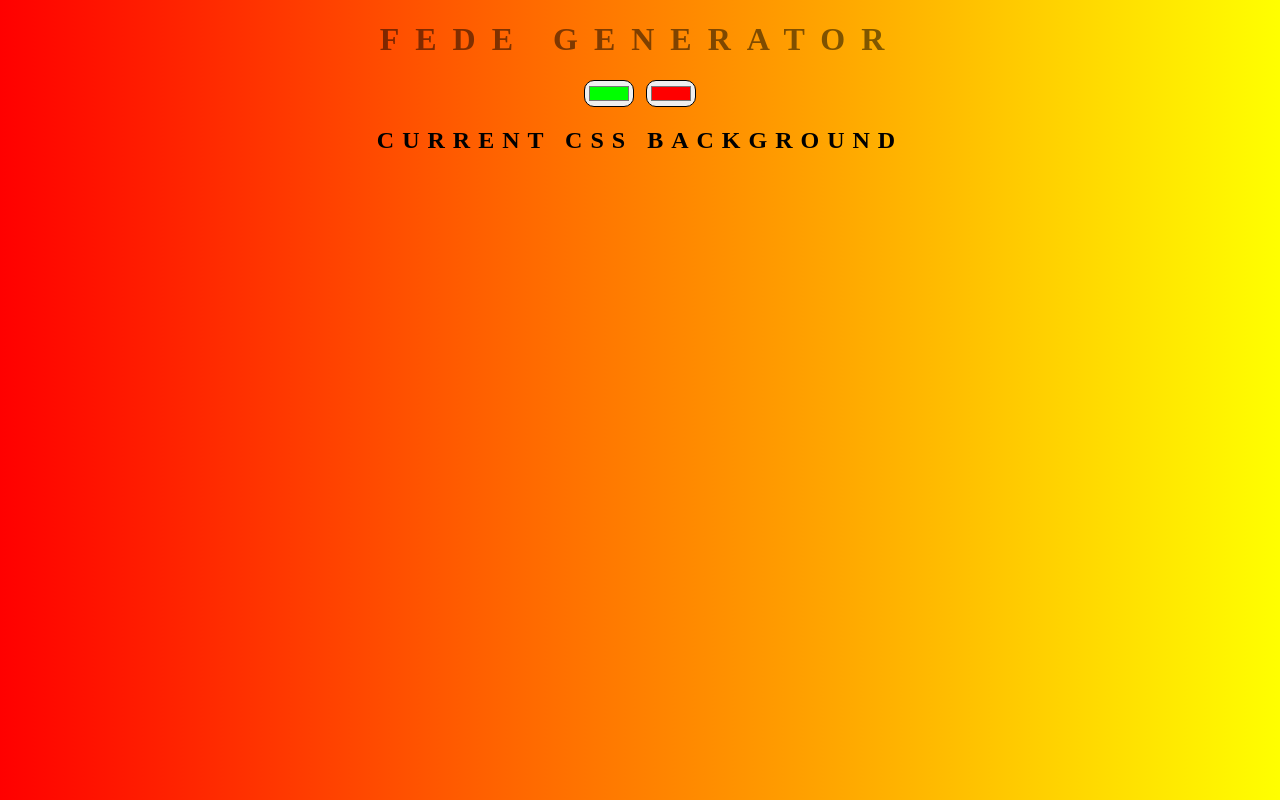
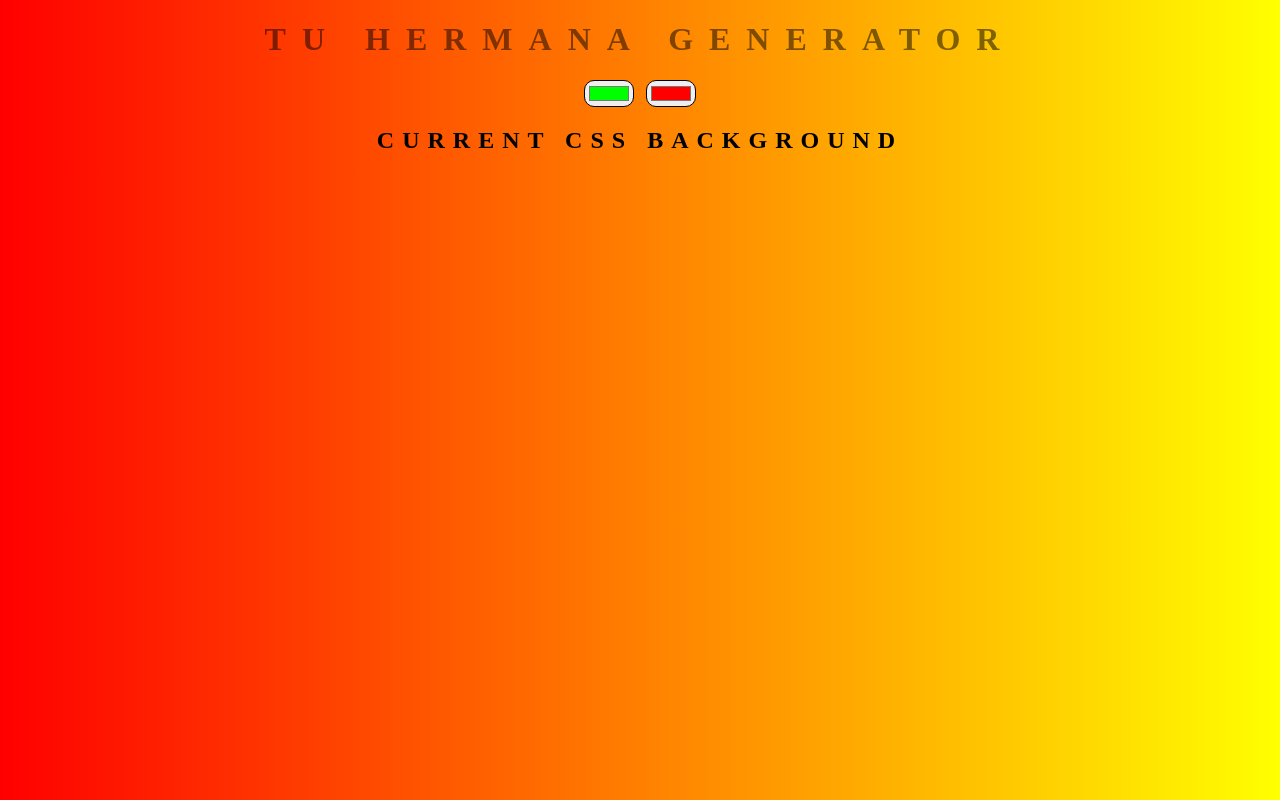
Before and after one commit to fede1817/background, a plain HTML site: page index.html in a window 1280 px wide. Drawn offline with Linux system fonts and the light colour scheme.

Commit message:
cambio del titulo por uno mejor

```diff
--- a/index.html
+++ b/index.html
@@ -7,7 +7,7 @@
   <title>Document</title>
 </head>
 <body>
-  <h1>fede generator</h1>
+  <h1>tu hermana generator</h1>
   <input type="color" name = "color1" value="#00ff00">
   <input class="fede" type="color" name = "color2" value="#ff0000">
   <h2>Current CSS Background</h2>
```
